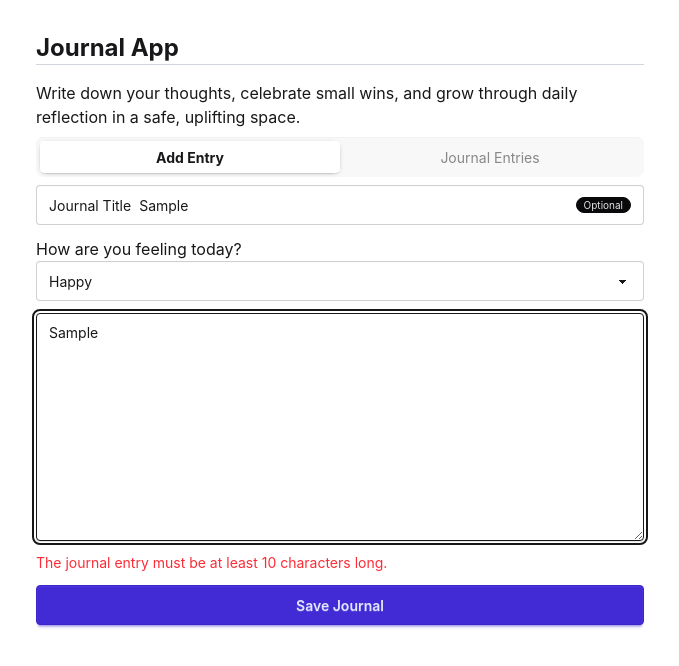
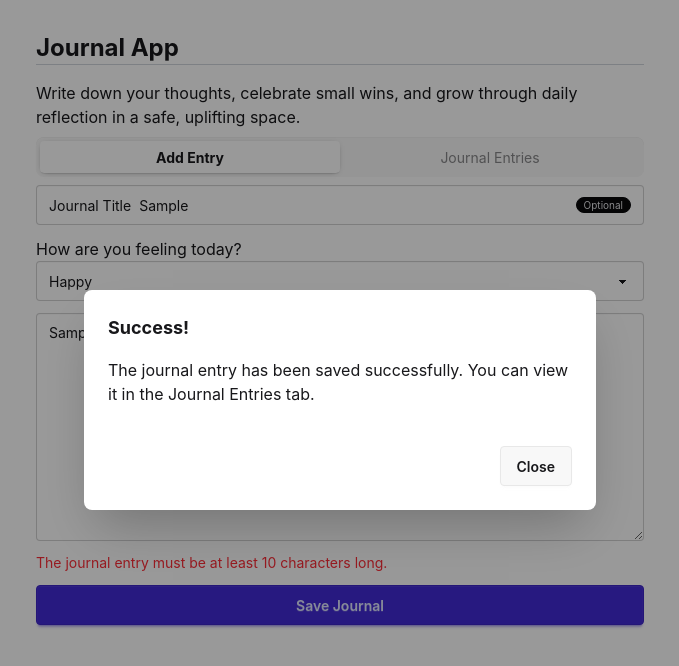
Before and after one commit to tuprikov/react-journaling-app, a React (Vite) app: page / in a window 1280 px wide. Both pictures are taken after typing "Sample", "Sample" into the empty fields and a click on the button "Save Journal". Shown: the top 666 px of the page, without its empty margins (300-979 px from the left). Built offline with nearby package versions, Linux system fonts and the light colour scheme.

Commit message:
Added success modal window.

```diff
--- a/src/components/AddJournalForm.tsx
+++ b/src/components/AddJournalForm.tsx
@@ -48,7 +48,29 @@ const AddJournalForm = () => {
         reset()
     }
 
+    const openDialog = () => {
+        const dialog = document.getElementById(
+            'success_modal'
+        ) as HTMLDialogElement
+        dialog.showModal()
+    }
+
     return (
+        <>
+            <dialog id="success_modal" className="modal">
+                <div className="modal-box">
+                    <h3 className="text-lg font-bold">Success!</h3>
+                    <p className="py-4">
+                        The journal entry has been saved successfully. You can
+                        view it in the Journal Entries tab.
+                    </p>
+                    <div className="modal-action">
+                        <form method="dialog">
+                            <button className="btn">Close</button>
+                        </form>
+                    </div>
+                </div>
+            </dialog>
             <form
                 className="flex flex-col gap-3"
                 onSubmit={handleSubmit(onFormSubmit)}
@@ -66,7 +88,9 @@ const AddJournalForm = () => {
                             {errors.title.message}
                         </span>
                     )}
-                <span className="badge badge-neutral badge-xs">Optional</span>
+                    <span className="badge badge-neutral badge-xs">
+                        Optional
+                    </span>
                 </label>
 
                 <div className="flex flex-col">
@@ -101,8 +125,11 @@ const AddJournalForm = () => {
                     </span>
                 )}
 
-            <button className="btn btn-primary">Save Journal</button>
+                <button className="btn btn-primary" onClick={openDialog}>
+                    Save Journal
+                </button>
             </form>
+        </>
     )
 }
 
```
Lines whose indentation alone changed are shown as unchanged.
